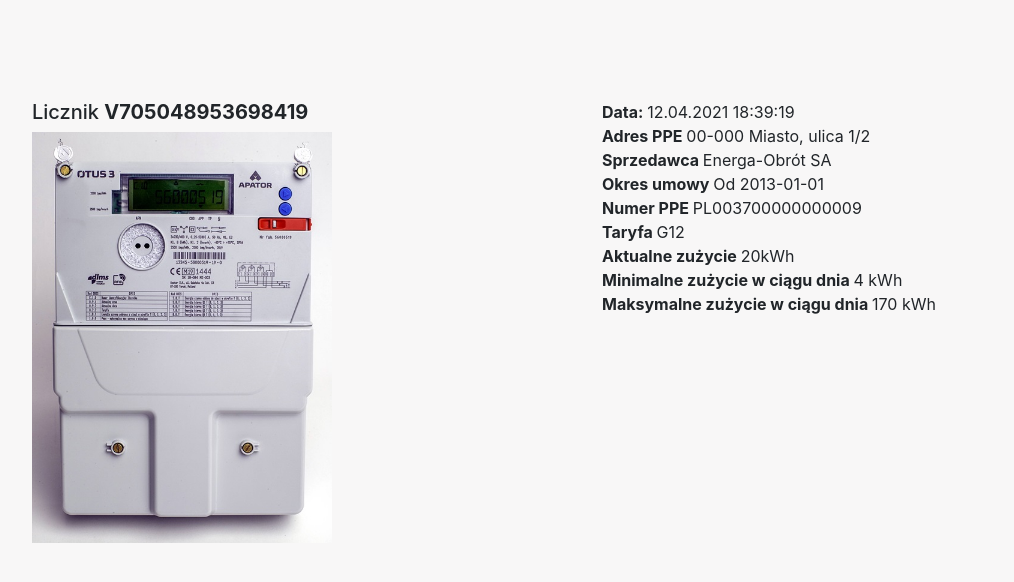
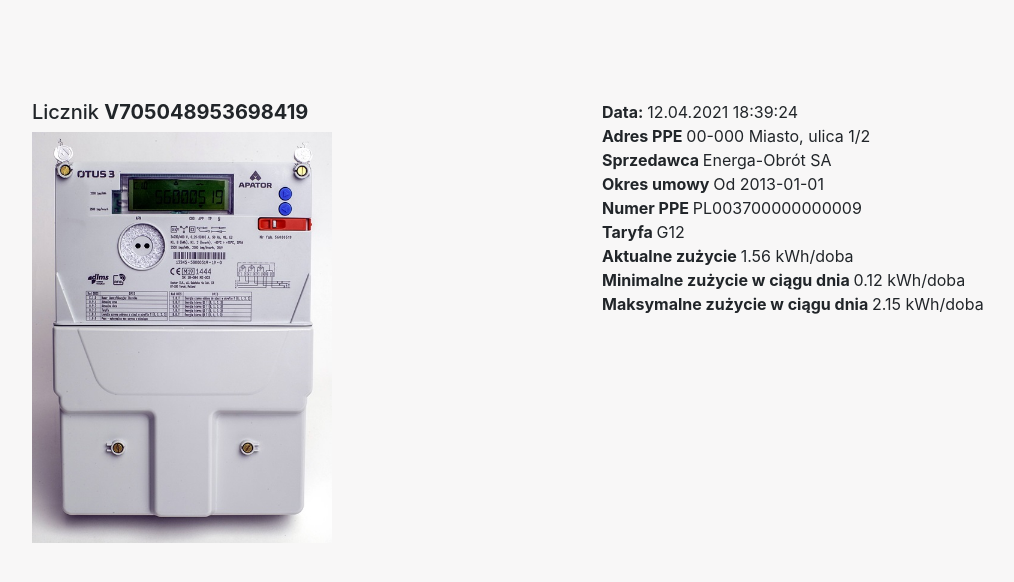
Before and after one commit to rafallabisz/electricity-meter, a React (Create React App) app: page / in a window 1280 px wide. Shown: the top 582 px of the page, without its empty margins (53-1067 px from the left). Built offline with nearby package versions, Linux system fonts and the light colour scheme.

Commit message:
change currentConsumption range

```diff
--- a/src/App.module.scss
+++ b/src/App.module.scss
@@ -2,6 +2,7 @@
   padding-top: 100px;
   min-height: 100vh;
   background-color: rgb(248, 247, 247);
+  // background-image: url("background.jpg");
 }
 
 .title {
--- a/src/App.tsx
+++ b/src/App.tsx
@@ -14,13 +14,13 @@
 const App: React.FC<AppProps> = (props) => {
   const [date,setDate]=useState(new Date());
 
-  const [currentConsumption,setCurrentConsumption] = useState(20);
+  const [currentConsumption,setCurrentConsumption] = useState(0.85);
 
   useEffect(()=>{
       // const timer = setInterval(()=> setDate(new Date()),1000);
-    const minRange = 5;
-    const maxRange = 150;
-    const timer = setInterval(()=> setCurrentConsumption(getRndInteger(minRange,maxRange)),10000)
+    const minRange = 0.15;
+    const maxRange = 2;
+    const timer = setInterval(()=> setCurrentConsumption(getRndInteger(minRange,maxRange)),5000)
      return function cleanup(){
        clearInterval(timer)
      }
@@ -29,7 +29,8 @@
   console.log(currentConsumption);
 
   const getRndInteger = (min:number, max:number) => {
-    return Math.floor(Math.random() * (max - min + 1)) + min;
+    return Math.random() * (max - min + 0.01);
+    // return Math.floor(Math.random() * (max - min + 0.01)) + min;
   }
 
   return (
@@ -69,13 +70,13 @@
         </div>
 
         <div>
-        <span className={styles.title}>Aktualne zużycie </span><span>{`${currentConsumption}kWh`}</span>
+        <span className={styles.title}>Aktualne zużycie </span><span>{`${currentConsumption.toFixed(2)} kWh/doba`}</span>
         </div>
         <div>
-        <span className={styles.title}>Minimalne zużycie w ciągu dnia </span><span>{`4 kWh`}</span>
+        <span className={styles.title}>Minimalne zużycie w ciągu dnia </span><span>{`0.12 kWh/doba`}</span>
         </div>
         <div>
-        <span className={styles.title}>Maksymalne zużycie w ciągu dnia </span><span>{`170 kWh`}</span>
+        <span className={styles.title}>Maksymalne zużycie w ciągu dnia </span><span>{`2.15 kWh/doba`}</span>
         </div>
 
       </Col>
```
Also changed, not shown: public/background.jpg (added).
